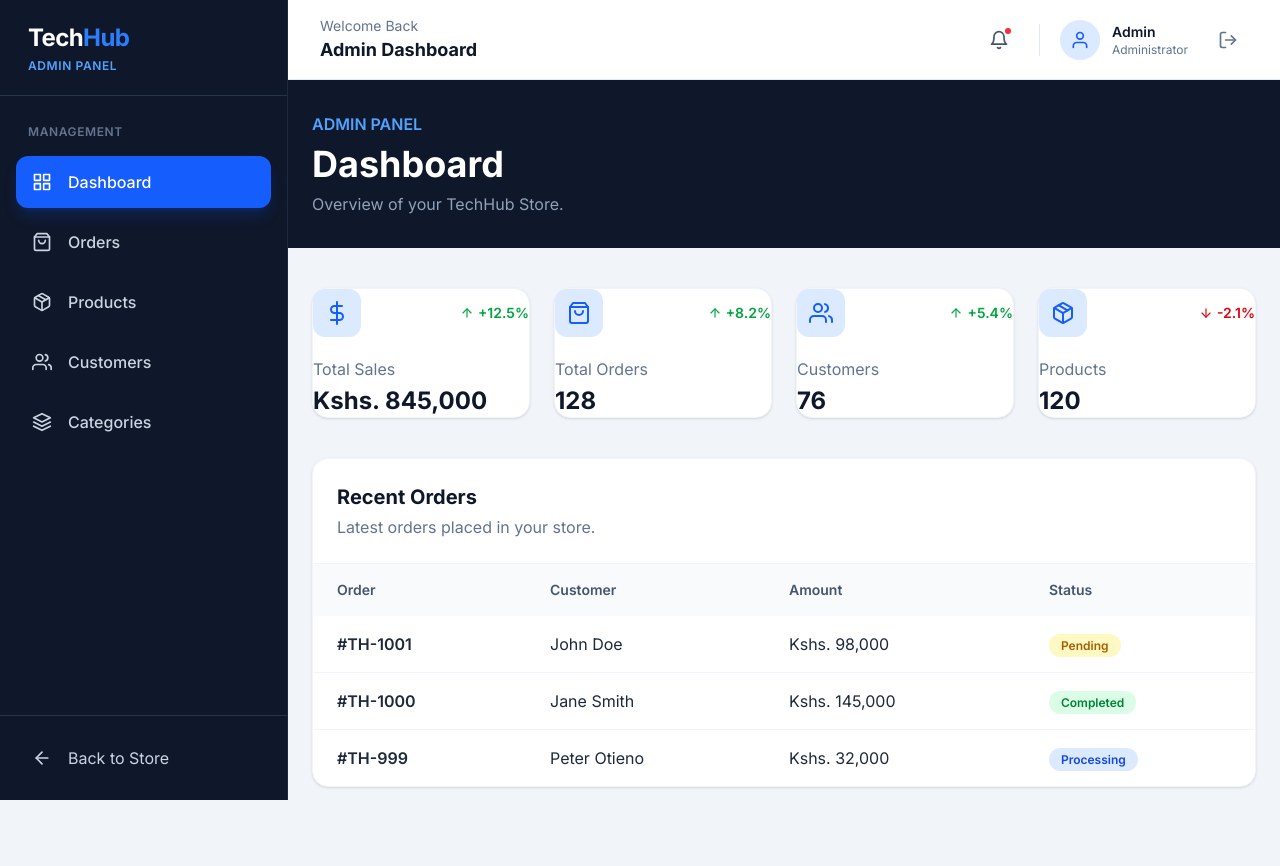
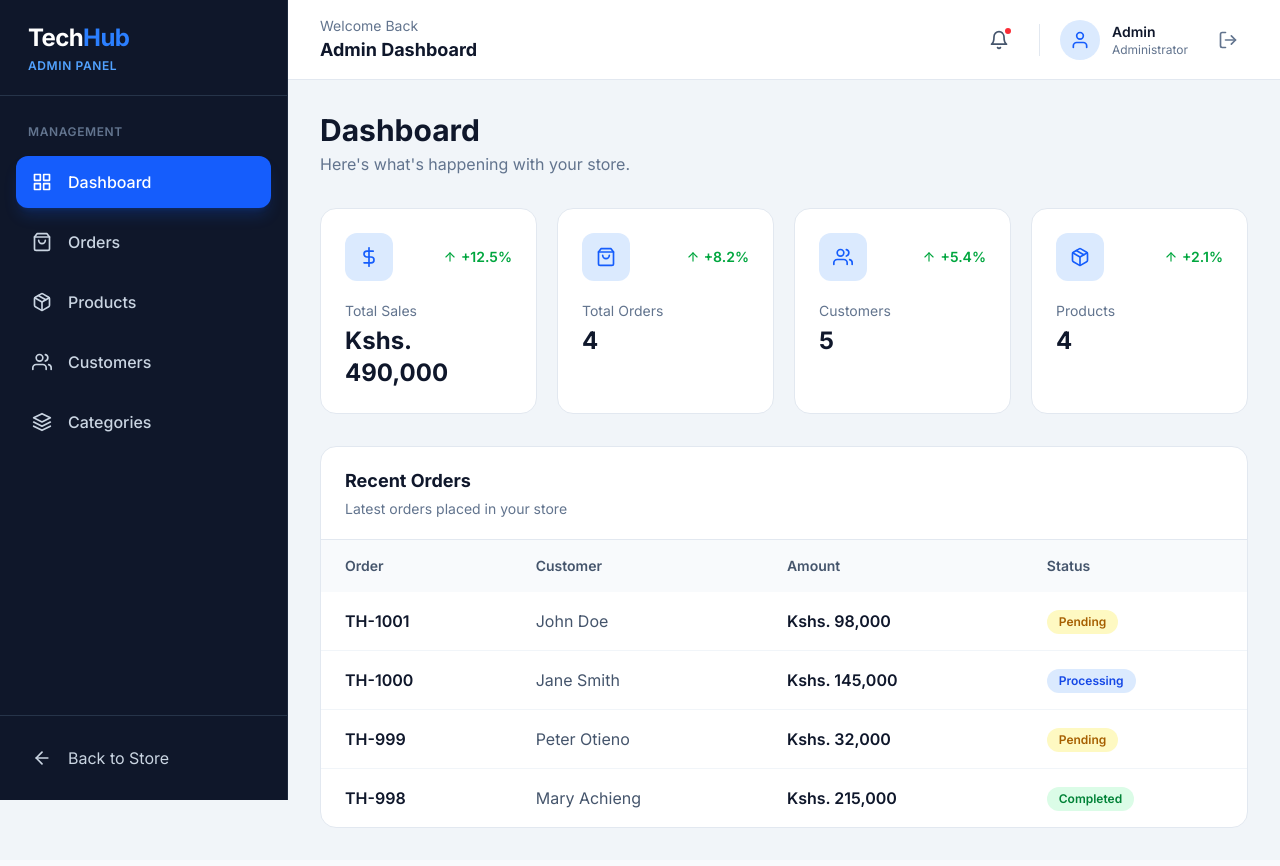
Before and after one commit to HenryOchieng/techhub, a React (Vite) app: page /admin in a window 1280 px wide. Shown: the top 866 px of the page. Built offline with nearby package versions, Linux system fonts and the light colour scheme.

Commit message:
admin dashboard revamp commit

```diff
--- a/src/pages/admin/AdminDashboard.jsx
+++ b/src/pages/admin/AdminDashboard.jsx
@@ -1,79 +1,167 @@
 import {
+    FiDollarSign,
     FiShoppingBag,
     FiUsers,
-    FiDollarSign,
     FiPackage,
     FiArrowUp,
     FiArrowDown
 } from "react-icons/fi"
 
-function AdminDashBoard() {
+function AdminDashboard() {
+
+    // Temporary frontend data
+    // This will eventually come from the backend
+    const orders = [
+        {
+            id: "TH-1001",
+            customer: "John Doe",
+            total: 98000,
+            status: "Pending"
+        },
+        {
+            id: "TH-1000",
+            customer: "Jane Smith",
+            total: 145000,
+            status: "Processing"
+        },
+        {
+            id: "TH-999",
+            customer: "Peter Otieno",
+            total: 32000,
+            status: "Pending"
+        },
+        {
+            id: "TH-998",
+            customer: "Mary Achieng",
+            total: 215000,
+            status: "Completed"
+        }
+    ]
+
+    const products = [
+        {
+            id: 1,
+            name: "HP EliteBook 840 G8",
+            stock: 12
+        },
+        {
+            id: 2,
+            name: "Dell Latitude 7420",
+            stock: 8
+        },
+        {
+            id: 3,
+            name: "Logitech MX Master 3S",
+            stock: 30
+        },
+        {
+            id: 4,
+            name: "Samsung 27-inch IPS Monitor",
+            stock: 15
+        }
+    ]
+
+    const customers = [
+        {
+            id: 1,
+            name: "John Doe"
+        },
+        {
+            id: 2,
+            name: "Jane Smith"
+        },
+        {
+            id: 3,
+            name: "Peter Otieno"
+        },
+        {
+            id: 4,
+            name: "Mary Achieng"
+        },
+        {
+            id: 5,
+            name: "David Ochieng"
+        }
+    ]
+
+    // Calculate dashboard statistics
+    const totalSales = orders.reduce(
+        (total, order) => total + order.total,
+        0
+    )
+
+    const totalOrders = orders.length
+
+    const totalCustomers = customers.length
+
+    const totalProducts = products.length
+
     const stats = [
         {
             title: "Total Sales",
-            value: "Kshs. 845,000",
+            value: `Kshs. ${totalSales.toLocaleString()}`,
+            icon: FiDollarSign,
             change: "+12.5%",
-            positive: true,
-            icon: FiDollarSign
+            positive: true
         },
         {
             title: "Total Orders",
-            value: "128",
+            value: totalOrders,
+            icon: FiShoppingBag,
             change: "+8.2%",
-            positive: true,
-            icon: FiShoppingBag
+            positive: true
         },
         {
             title: "Customers",
-            value: "76",
+            value: totalCustomers,
+            icon: FiUsers,
             change: "+5.4%",
-            positive: true,
-            icon: FiUsers
+            positive: true
         },
         {
             title: "Products",
-            value: "120",
-            change: "-2.1%",
-            positive: false,
-            icon: FiPackage
+            value: totalProducts,
+            icon: FiPackage,
+            change: "+2.1%",
+            positive: true
         }
     ]
 
     return (
-        <div className="min-h-screen bg-slate-100">
+        <div className="p-5 lg:p-8">
 
             {/* Header */}
-            <div className="bg-[#0F172A] text-white">
-                <div className="max-w-7xl mx-auto px-6 py-8">
-                    <p className="text-blue-400 font-semibold">
-                        ADMIN PANEL
-                    </p>
-                    <h1 className="text-3xl md:text-4xl font-bold mt-2">
+            <div className="mb-8">
+
+                <h1 className="text-2xl lg:text-3xl font-bold text-slate-900">
                     Dashboard
                 </h1>
-                    <p className="text-slate-400 mt-2">
-                        Overview of your TechHub Store.
+
+                <p className="text-slate-500 mt-1">
+                    Here's what's happening with your store.
                 </p>
-                </div>
+
             </div>
 
-            {/* Content */}
-            <main className="max-w-7xl mx-auto px-6 py-10">
+            {/* Statistics */}
+            <div className="grid grid-cols-1 sm:grid-cols-2 xl:grid-cols-4 gap-5">
 
-                {/* Statistics */}
-                <div className="grid sm:grid-cols-2 lg:grid-cols-4 gap-6">
                 {stats.map((stat) => {
+
                     const Icon = stat.icon
 
                     return (
                         <div
                             key={stat.title}
-                                className="bg-white rounded-2xl shadow-sm border border-slate-100"
+                            className="bg-white border border-slate-200 rounded-2xl p-6"
                         >
+
                             <div className="flex items-center justify-between">
+
                                 <div className="w-12 h-12 rounded-xl bg-blue-100 text-blue-600 flex items-center justify-center">
-                                        <Icon className="text-2xl" />
+                                    <Icon className="text-xl" />
                                 </div>
+
                                 <span
                                     className={`flex items-center gap-1 text-sm font-semibold ${
                                         stat.positive
@@ -85,104 +173,120 @@ function AdminDashBoard() {
                                         ? <FiArrowUp />
                                         : <FiArrowDown />
                                     }
+
                                     {stat.change}
                                 </span>
+
                             </div>
-                                <p className="text-slate-500 mt-5">
+
+                            <p className="text-sm text-slate-500 mt-5">
                                 {stat.title}
                             </p>
-                                <h2 className="text-2xl font-bold text-slate-900 mt-1">
+
+                            <p className="text-2xl font-bold text-slate-900 mt-1">
                                 {stat.value}
-                                </h2>
+                            </p>
+
                         </div>
                     )
                 })}
+
             </div>
 
             {/* Recent Orders */}
-                <div className="mt-10 bg-white rounded-2xl shadow-sm border border-slate-100 overflow-hidden">
-                    <div className="p-6 border-b border-slate-100">
-                        <h2 className="text-xl font-bold text-slate-900">
+            <div className="mt-8 bg-white border border-slate-200 rounded-2xl overflow-hidden">
+
+                <div className="px-6 py-5 border-b border-slate-200">
+
+                    <h2 className="text-lg font-bold text-slate-900">
                         Recent Orders
                     </h2>
-                        <p className="text-slate-500 mt-1">
-                            Latest orders placed in your store.
+
+                    <p className="text-sm text-slate-500 mt-1">
+                        Latest orders placed in your store
                     </p>
+
                 </div>
+
                 <div className="overflow-x-auto">
-                        <table className="w-full text-left">
+
+                    <table className="w-full min-w-[700px]">
+
                         <thead className="bg-slate-50">
+
                             <tr>
-                                    <th className="px-6 py-4 text-sm font-semibold text-slate-600">
+
+                                <th className="text-left px-6 py-4 text-sm font-semibold text-slate-600">
                                     Order
                                 </th>
-                                    <th className="px-6 py-4 text-sm font-semibold text-slate-600">
+
+                                <th className="text-left px-6 py-4 text-sm font-semibold text-slate-600">
                                     Customer
                                 </th>
-                                    <th className="px-6 py-4 text-sm font-semibold text-slate-600">
+
+                                <th className="text-left px-6 py-4 text-sm font-semibold text-slate-600">
                                     Amount
                                 </th>
-                                    <th className="px-6 py-4 text-sm font-semibold text-slate-600">
+
+                                <th className="text-left px-6 py-4 text-sm font-semibold text-slate-600">
                                     Status
                                 </th>
+
                             </tr>
+
                         </thead>
+
                         <tbody className="divide-y divide-slate-100">
-                                <tr>
-                                    <td className="px-6 py-4 font-semibold">
-                                        #TH-1001
+
+                            {orders.map((order) => (
+
+                                <tr
+                                    key={order.id}
+                                    className="hover:bg-slate-50 transition"
+                                >
+
+                                    <td className="px-6 py-4 font-semibold text-slate-900">
+                                        {order.id}
                                     </td>
+
+                                    <td className="px-6 py-4 text-slate-600">
+                                        {order.customer}
+                                    </td>
+
+                                    <td className="px-6 py-4 font-semibold text-slate-900">
+                                        Kshs. {order.total.toLocaleString()}
+                                    </td>
+
                                     <td className="px-6 py-4">
-                                        John Doe
+
+                                        <span
+                                            className={`inline-flex px-3 py-1 rounded-full text-xs font-semibold ${
+                                                order.status === "Completed"
+                                                    ? "bg-green-100 text-green-700"
+                                                    : order.status === "Processing"
+                                                    ? "bg-blue-100 text-blue-700"
+                                                    : "bg-yellow-100 text-yellow-700"
+                                            }`}
+                                        >
+                                            {order.status}
+                                        </span>
+
                                     </td>
-                                    <td className="px-6 py-4">
-                                        Kshs. 98,000
-                                    </td>
-                                    <td className="px-6 py-4">
-                                        <span className="px-3 py-1 rounded-full text-xs font-semibold bg-yellow-100 text-yellow-700">
-                                            Pending
-                                        </span>
-                                    </td>
+
                                 </tr>
-                                <tr>
-                                    <td className="px-6 py-4 font-semibold">
-                                        #TH-1000
-                                    </td>
-                                    <td className="px-6 py-4">
-                                        Jane Smith
-                                    </td>
-                                    <td className="px-6 py-4">
-                                        Kshs. 145,000
-                                    </td>
-                                    <td className="px-6 py-4">
-                                        <span className="px-3 py-1 rounded-full text-xs font-semibold bg-green-100 text-green-700">
-                                            Completed
-                                        </span>
-                                    </td>
-                                </tr>
-                                <tr>
-                                    <td className="px-6 py-4 font-semibold">
-                                        #TH-999
-                                    </td>
-                                    <td className="px-6 py-4">
-                                        Peter Otieno
-                                    </td>
-                                    <td className="px-6 py-4">
-                                        Kshs. 32,000
-                                    </td>
-                                    <td className="px-6 py-4">
-                                        <span className="px-3 py-1 rounded-full text-xs font-semibold bg-blue-100 text-blue-700">
-                                            Processing
-                                        </span>
-                                    </td>
-                                </tr>
+
+                            ))}
+
                         </tbody>
+
                     </table>
+
                 </div>
+
             </div>
-            </main>
+
         </div>
     )
 }
 
-export default AdminDashBoard
+export default AdminDashboard
```
Lines whose indentation alone changed are shown as unchanged.
